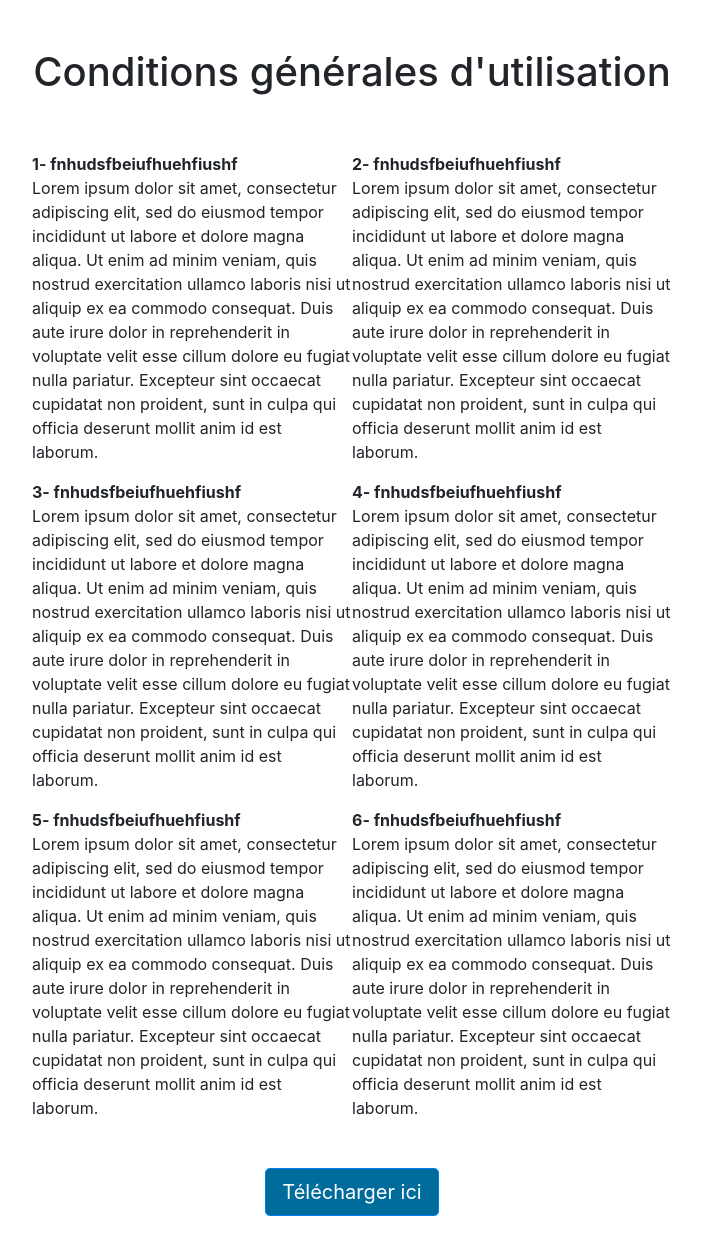
After one commit to MWMatthieuL/ISCOM, a Symfony app: template templates/cgu.html.twig in a window 1280 px wide. The commit adds this page. Shown: the whole page, without its empty margins (288-989 px from the left). Run offline with Twig, Linux system fonts and the light colour scheme; the template is opened without the code that fills it, so the values that code supplies are empty; style sheets or scripts are compiled from the project's sources; some libraries are stand-ins or nearby versions.

Commit message:
add cgu page

```diff
--- a/src/Form/RegisterType.php
+++ b/src/Form/RegisterType.php
@@ -55,7 +55,8 @@ class RegisterType extends AbstractType
                         'image_uri' => false,
                     ])
                     ->add('conditions', CheckboxType::class, [
-                        'label' => "J'accepte les conditions générales d'utilisation",
+                        'label' => "J'accepte les <a href='/cgu'> conditions générales d'utilisation </a>",
+                        'label_html' => true,
                         'mapped' => false,
                         'required' => true,
                     ])
--- /dev/null
+++ b/templates/cgu.html.twig
@@ -0,0 +1,44 @@
+{% extends 'base.html.twig' %}
+{% block title %}CGU{% endblock %}
+
+{% block body %}
+<style>
+    .wrapper{
+        margin: 0 !important;
+        padding: 0 !important;
+        width: 100% !important;
+        height: 100% !important;
+        overflow: scroll !important;
+    }
+</style>
+    <div class="w-100 d-flex flex-column justify-content-center">
+        <h1 class="my-5 text-center">Conditions générales d'utilisation</h1>
+        <div class="w-50 my-2 mx-auto d-flex flex-wrap">
+            <div class="w-50">
+                <strong>1- fnhudsfbeiufhuehfiushf</strong>
+                <p>Lorem ipsum dolor sit amet, consectetur adipiscing elit, sed do eiusmod tempor incididunt ut labore et dolore magna aliqua. Ut enim ad minim veniam, quis nostrud exercitation ullamco laboris nisi ut aliquip ex ea commodo consequat. Duis aute irure dolor in reprehenderit in voluptate velit esse cillum dolore eu fugiat nulla pariatur. Excepteur sint occaecat cupidatat non proident, sunt in culpa qui officia deserunt mollit anim id est laborum.</p>
+            </div>
+            <div class="w-50">
+                <strong>2- fnhudsfbeiufhuehfiushf</strong>
+                <p>Lorem ipsum dolor sit amet, consectetur adipiscing elit, sed do eiusmod tempor incididunt ut labore et dolore magna aliqua. Ut enim ad minim veniam, quis nostrud exercitation ullamco laboris nisi ut aliquip ex ea commodo consequat. Duis aute irure dolor in reprehenderit in voluptate velit esse cillum dolore eu fugiat nulla pariatur. Excepteur sint occaecat cupidatat non proident, sunt in culpa qui officia deserunt mollit anim id est laborum.</p>
+            </div>
+            <div class="w-50">
+                <strong>3- fnhudsfbeiufhuehfiushf</strong>
+                <p>Lorem ipsum dolor sit amet, consectetur adipiscing elit, sed do eiusmod tempor incididunt ut labore et dolore magna aliqua. Ut enim ad minim veniam, quis nostrud exercitation ullamco laboris nisi ut aliquip ex ea commodo consequat. Duis aute irure dolor in reprehenderit in voluptate velit esse cillum dolore eu fugiat nulla pariatur. Excepteur sint occaecat cupidatat non proident, sunt in culpa qui officia deserunt mollit anim id est laborum.</p>
+            </div>
+            <div class="w-50">
+                <strong>4- fnhudsfbeiufhuehfiushf</strong>
+                <p>Lorem ipsum dolor sit amet, consectetur adipiscing elit, sed do eiusmod tempor incididunt ut labore et dolore magna aliqua. Ut enim ad minim veniam, quis nostrud exercitation ullamco laboris nisi ut aliquip ex ea commodo consequat. Duis aute irure dolor in reprehenderit in voluptate velit esse cillum dolore eu fugiat nulla pariatur. Excepteur sint occaecat cupidatat non proident, sunt in culpa qui officia deserunt mollit anim id est laborum.</p>
+            </div>
+            <div class="w-50">
+                <strong>5- fnhudsfbeiufhuehfiushf</strong>
+                <p>Lorem ipsum dolor sit amet, consectetur adipiscing elit, sed do eiusmod tempor incididunt ut labore et dolore magna aliqua. Ut enim ad minim veniam, quis nostrud exercitation ullamco laboris nisi ut aliquip ex ea commodo consequat. Duis aute irure dolor in reprehenderit in voluptate velit esse cillum dolore eu fugiat nulla pariatur. Excepteur sint occaecat cupidatat non proident, sunt in culpa qui officia deserunt mollit anim id est laborum.</p>
+            </div>
+            <div class="w-50">
+                <strong>6- fnhudsfbeiufhuehfiushf</strong>
+                <p>Lorem ipsum dolor sit amet, consectetur adipiscing elit, sed do eiusmod tempor incididunt ut labore et dolore magna aliqua. Ut enim ad minim veniam, quis nostrud exercitation ullamco laboris nisi ut aliquip ex ea commodo consequat. Duis aute irure dolor in reprehenderit in voluptate velit esse cillum dolore eu fugiat nulla pariatur. Excepteur sint occaecat cupidatat non proident, sunt in culpa qui officia deserunt mollit anim id est laborum.</p>
+            </div>
+        </div>
+        <button class=" my-4 btn btn-lg btn-primary align-self-center" style="background-color:#006c9b">Télécharger ici</button>
+    </div>
+{% endblock %}
```
Also changed, not shown: src/Controller/DefaultController.php (+9 -0 lines), 1 other file.
